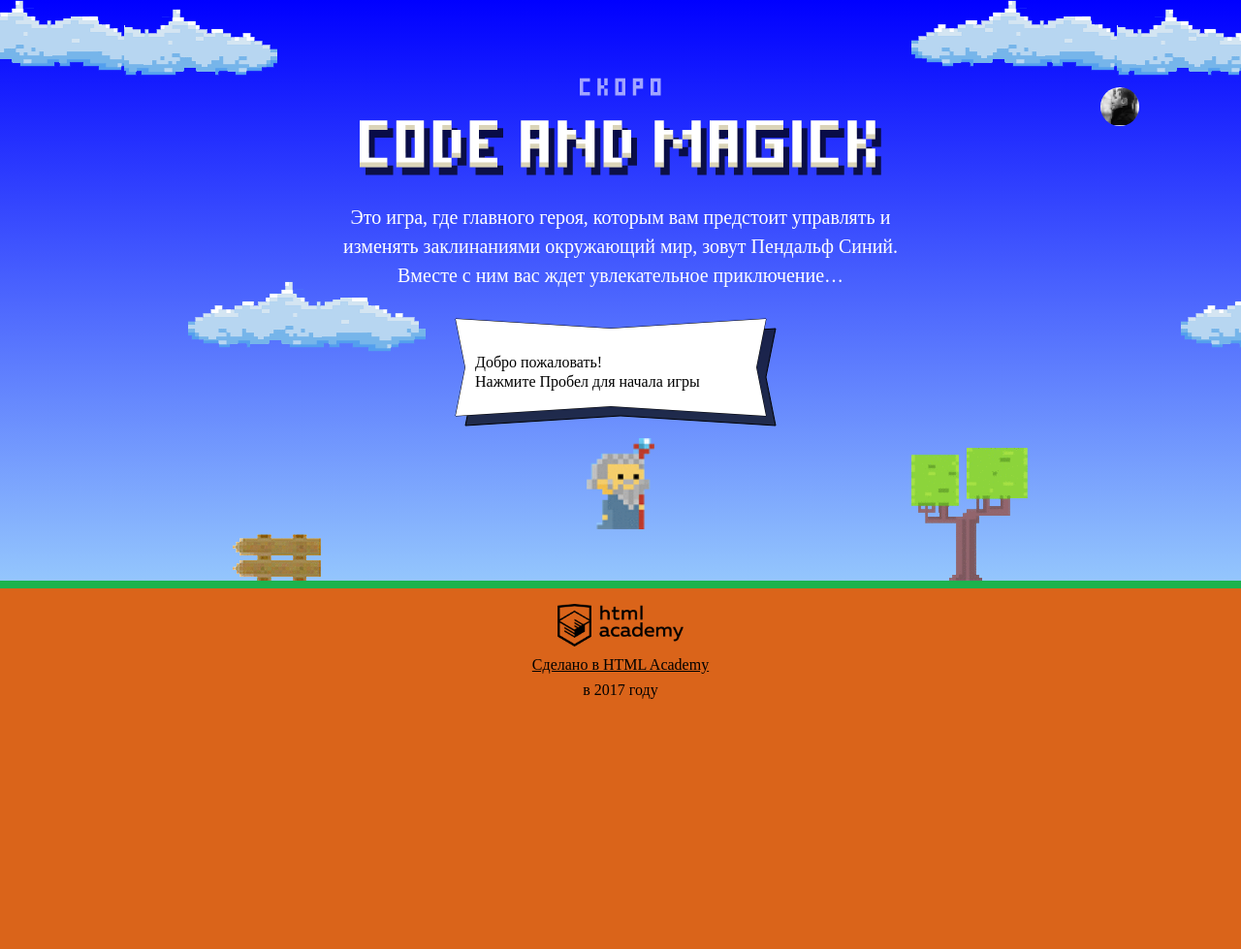
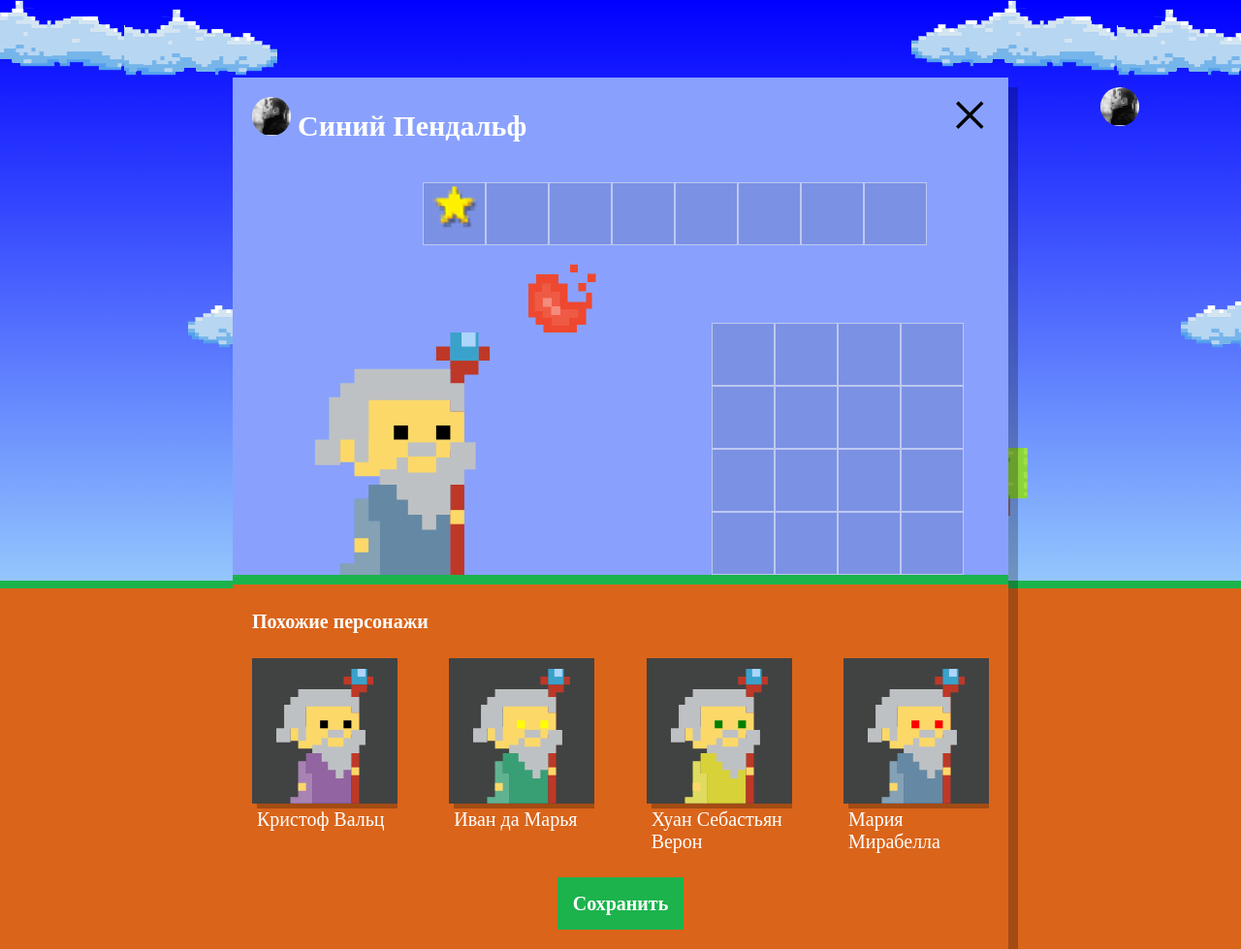
Before and after one commit to Filippoussis/1145499-code-and-magick-19, a website: page index.html in a window 1280 px wide. Shown: the whole page at 97% size. Before the commit the page ends 800 px from the top, so only its background shows below. Drawn offline with Linux system fonts and the light colour scheme; a web font is replaced by a local one.

Commit message:
Выполнил 3 задание по Учебному проекту: Нас орда

```diff
--- a/index.html
+++ b/index.html
@@ -204,6 +204,7 @@
     return height/3*2 - 1.337*wizardWidth/2;
   }
 </script>
+<script src="js/setup.js"></script>
 <script src="js/stat.js"></script>
 <script src="js/game.js"></script>
 
--- /dev/null
+++ b/js/setup.js
@@ -0,0 +1,54 @@
+'use strict';
+var setup = document.querySelector('.setup');
+setup.classList.remove('hidden');
+
+var WIZARD_NAMES = ['Иван', 'Хуан Себастьян', 'Мария', 'Кристоф', 'Виктор', 'Юлия', 'Люпита', 'Вашингтон'];
+var WIZARD_SURNAMES = ['да Марья', 'Верон', 'Мирабелла', 'Вальц', 'Онопко', 'Топольницкая', 'Нионго', 'Ирвинг'];
+var COAT_COLORS = ['rgb(101, 137, 164)', 'rgb(241, 43, 107)', 'rgb(146, 100, 161)', 'rgb(56, 159, 117)', 'rgb(215, 210, 55)', 'rgb(0, 0, 0)'];
+var EYES_COLORS = ['black', 'red', 'blue', 'yellow', 'green'];
+
+var MAX_WIZARDS = 4;
+
+var wizards = [];
+
+var randomInteger = function (min, max) {
+  var rand = Math.random() * (max - min) + min;
+  return Math.floor(rand);
+};
+
+for (var i = 0; i < MAX_WIZARDS; i++) {
+  wizards[i] = {};
+  var randomIndexFullName = randomInteger(0, WIZARD_NAMES.length);
+  var randomIndexCoatColor = randomInteger(0, COAT_COLORS.length);
+  var randomIndexEyesColor = randomInteger(0, EYES_COLORS.length);
+
+  wizards[i].name = WIZARD_NAMES[randomIndexFullName] + ' ' + WIZARD_SURNAMES[randomIndexFullName];
+  wizards[i].coatColor = COAT_COLORS[randomIndexCoatColor];
+  wizards[i].eyesColor = EYES_COLORS[randomIndexEyesColor];
+
+  // получение уникальных значений методом "швейцарского" ножа:)
+  WIZARD_NAMES.splice(randomIndexFullName, 1);
+  WIZARD_SURNAMES.splice(randomIndexFullName, 1);
+  COAT_COLORS.splice(randomIndexCoatColor, 1);
+  EYES_COLORS.splice(randomIndexEyesColor, 1);
+}
+
+var similarListElement = document.querySelector('.setup-similar-list');
+var similarWizardTemplate = document.querySelector('#similar-wizard-template').content.querySelector('.setup-similar-item');
+
+var renderWizard = function (wizard) {
+  var wizardElement = similarWizardTemplate.cloneNode(true);
+  wizardElement.querySelector('.setup-similar-label').textContent = wizard.name;
+  wizardElement.querySelector('.wizard-coat').style.fill = wizard.coatColor;
+  wizardElement.querySelector('.wizard-eyes').style.fill = wizard.eyesColor;
+  return wizardElement;
+};
+
+var fragment = document.createDocumentFragment();
+for (var j = 0; j < wizards.length; j++) {
+  fragment.appendChild(renderWizard(wizards[j]));
+}
+
+similarListElement.appendChild(fragment);
+
+setup.querySelector('.setup-similar').classList.remove('hidden');
```
